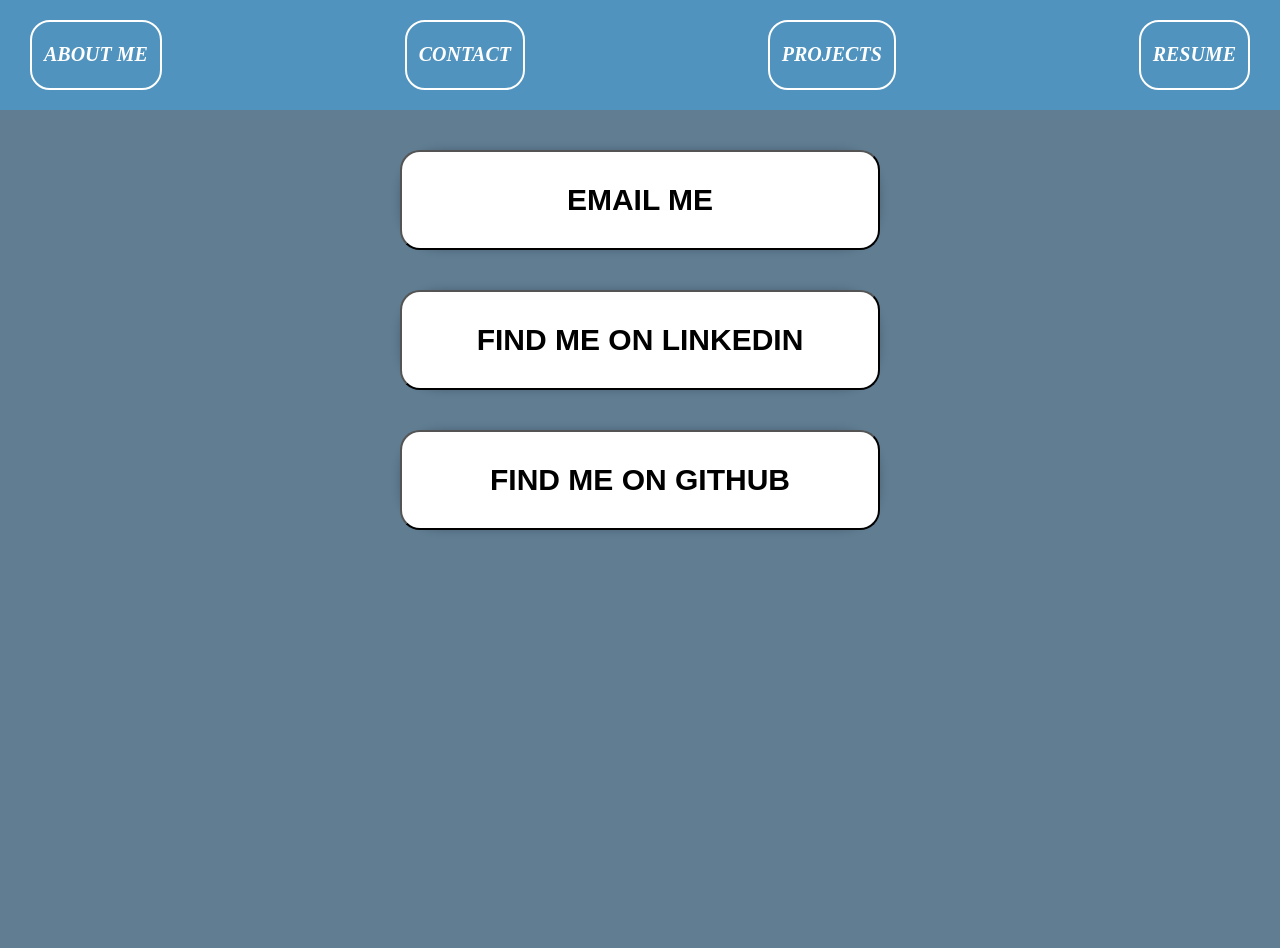
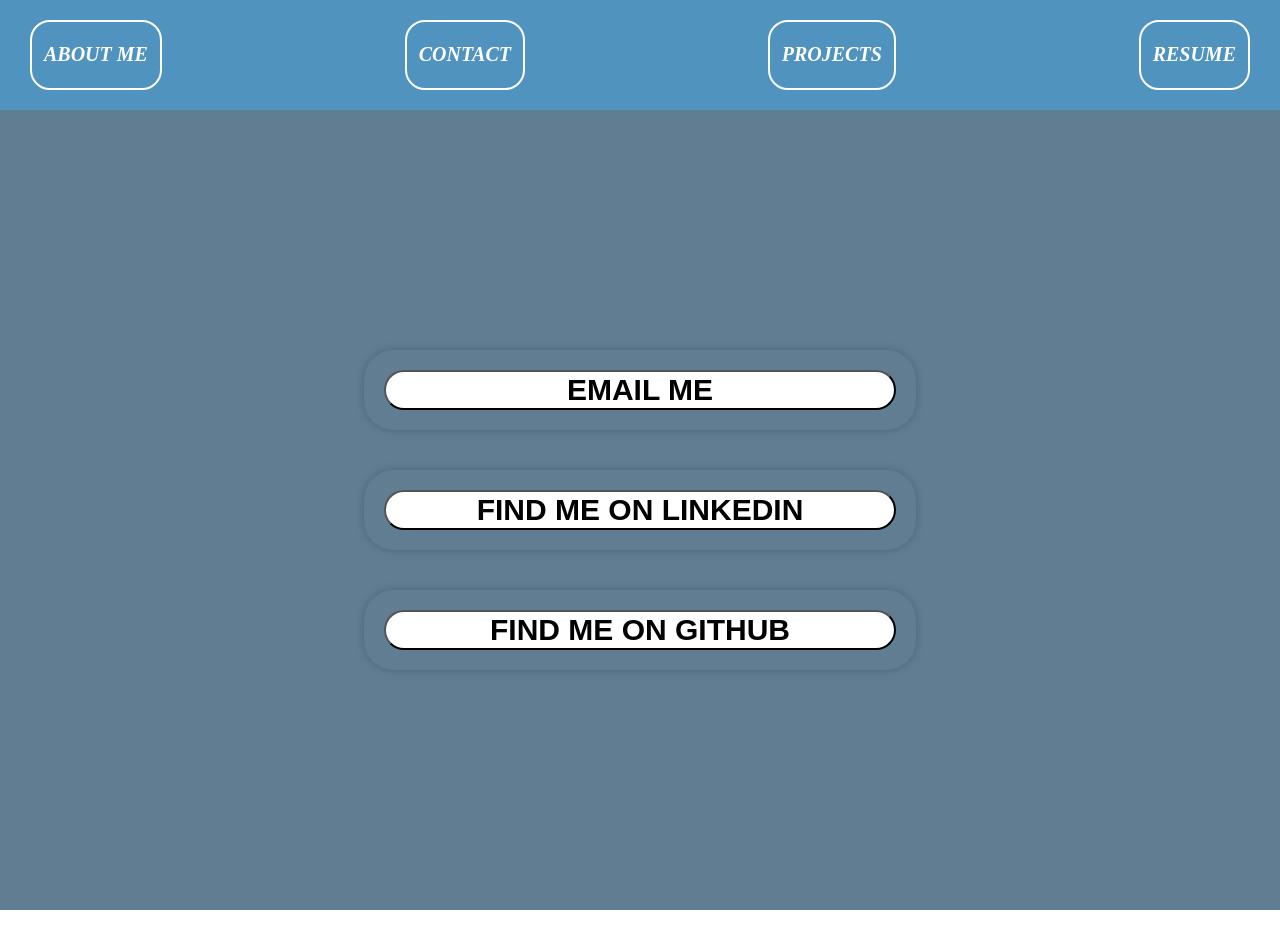
Before and after one commit to windtronic/react_portfolio, a React (Create React App) app in the folder react_portfolio/: page /Contact in a window 1280 px wide. After the commit the page ends 910 px from the top, so only its background shows below. Built offline with nearby package versions, Linux system fonts and the light colour scheme.

Commit message:
trying more stuff

```diff
--- a/react_portfolio/src/App.css
+++ b/react_portfolio/src/App.css
@@ -48,6 +48,7 @@
   align-items: center;
   margin: 0px;
   height: 100vh;
+  text-align: center;
 
 }
 
@@ -70,22 +71,23 @@
 
 .contact-container {
   height: 100vh;
+  display: flex;
+  flex-direction: column;
+  justify-content: center;
+  align-items: center;
 }
 
 .contact-card {
-  background-color: white;
-  border-radius: 40px;
+  /* background-color: white; */
+  border-radius: 30px;
   box-shadow: 0 0 10px rgba(0, 0, 0, 0.2);
-  margin-top: 40px;
-  margin-right: 400px;
-  margin-bottom: 10px;
-  margin-left: 400px;
+  margin: 20px;
   text-align: center;
   display: flex;
   justify-content: center;
   align-items: center;
-  height: 100px;
-
+  width: 40%;
+  padding: 20px;
 }
 
 .contact-card button {
@@ -118,10 +120,9 @@
 }
 
 .project-card {
-  width: 100%;
+  width: 45%;
   height: auto;
   margin: 20px;
-  margin-left: 140px;
   display: flex;
   flex-direction: column;
   align-items: center;
@@ -145,10 +146,23 @@
   box-shadow: 5px 5px 5px rgb(26, 26, 26);
   margin-bottom: 5px;
   max-width: 100%;
+  height: auto;
 }
 
 .project-card p {
   margin: 5px 0;
   line-height: 1.4;
   font-size: 18px;
+  text-align: justify;
 }
+
+@media only screen and (min-width: 768px) {
+.project-container {
+display: flex;
+flex-wrap: wrap;
+width: 100%;
+max-width: 1200px;
+margin: 0 auto;
+}
+
+}
```
